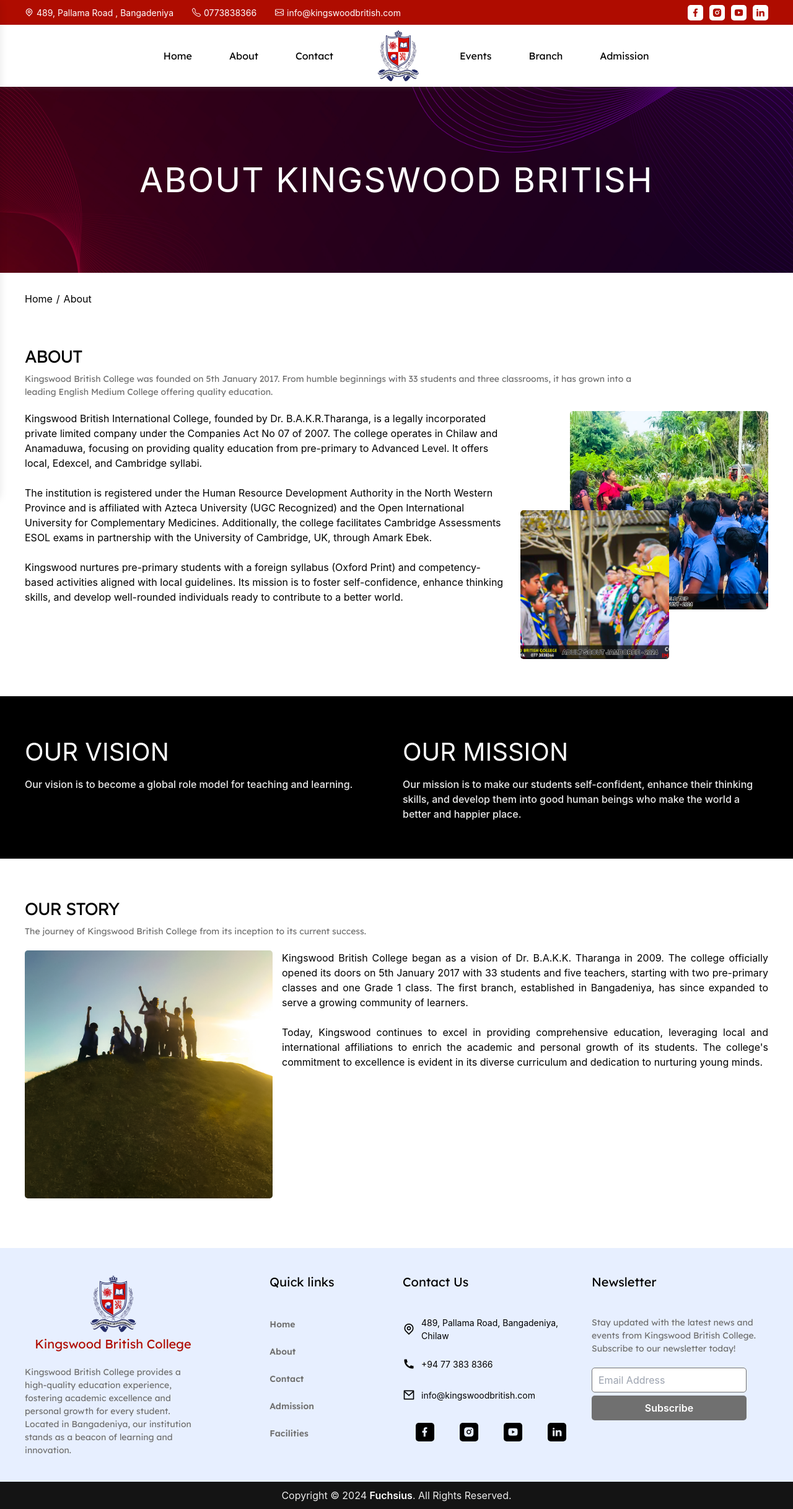
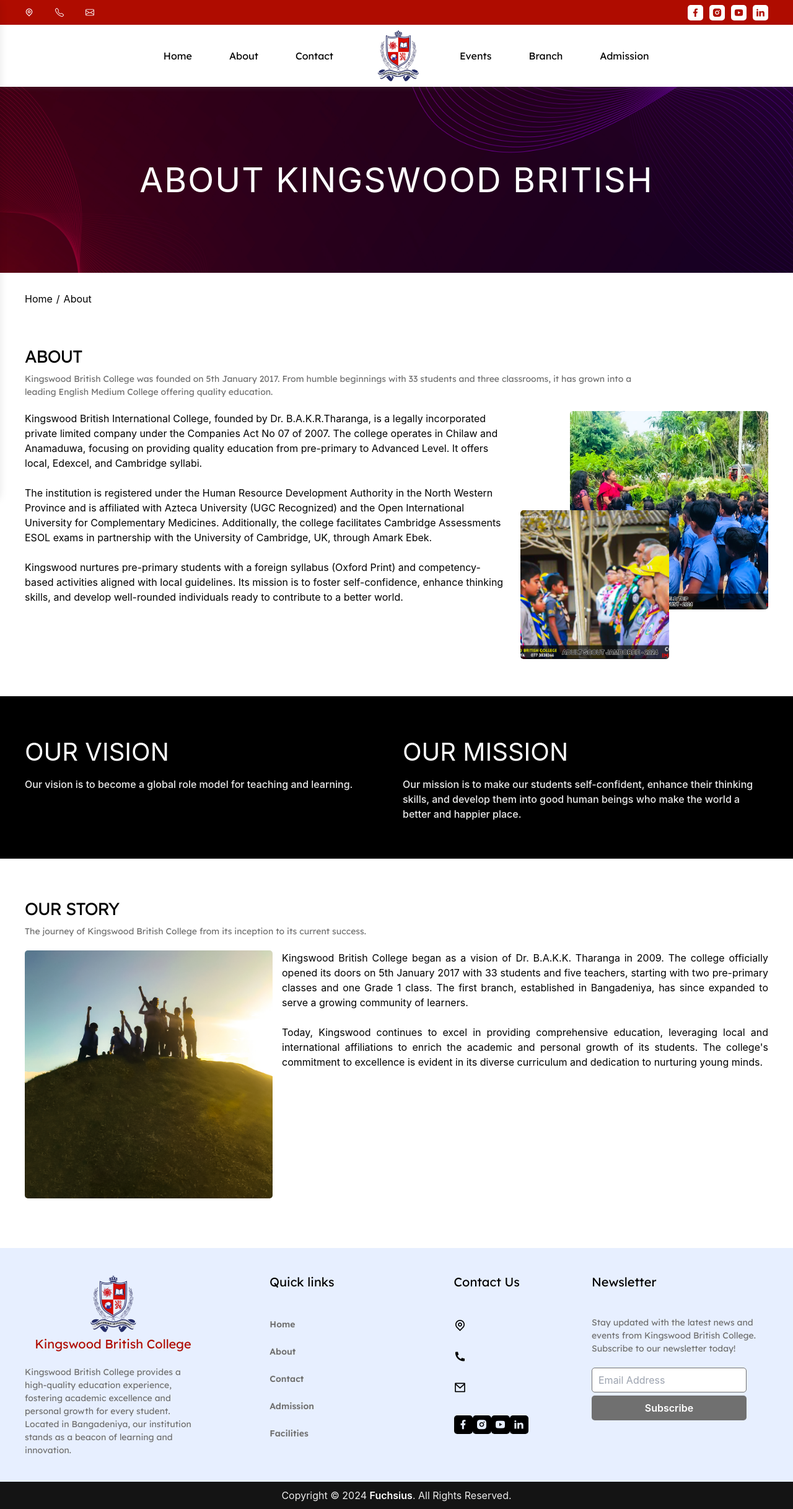
Before and after one commit to kalanadidulanga/kingswood, a React (Create React App) app: page /about in a window 1280 px wide. Shown: the whole page at 62% size. Built offline with nearby package versions, Linux system fonts and the light colour scheme; no server answers.

Commit message:
asdasdasd

```diff
--- a/src/components/commen/Footer.js
+++ b/src/components/commen/Footer.js
@@ -3,8 +3,13 @@
 import logo from "../../images/logo.png";
 
 import './Footer.css'
+import { useContact } from "../../libs/useContactStore";
+import { useSocial } from "../../libs/useSocialStore";
 
 export default function Footer() {
+    const { socialLinks } = useSocial();
+    const { contactDetails } = useContact();
+
     return (
         <>
             <footer className="">
@@ -48,27 +53,27 @@
                                 <h1 className="footer-title">Contact Us</h1>
                                 <div className="footer-contact-content">
                                     <i className="ri-map-pin-line"></i>
-                                    <h4>489, Pallama Road, Bangadeniya, Chilaw</h4>
+                                    <h4>{contactDetails.address}</h4>
                                 </div>
                                 <div className="footer-contact-content">
                                     <i className="ri-phone-fill"></i>
-                                    <h4>+94 77 383 8366</h4>
+                                    <h4>{contactDetails.contactNumber}</h4>
                                 </div>
                                 <div className="footer-contact-content">
                                     <i className="ri-mail-line"></i>
-                                    <h4>info@kingswoodbritish.com</h4>
+                                    <h4>{contactDetails.emailAddress}</h4>
                                 </div>
                                 <div className="footer-soical-media">
-                                    <a href="https://www.facebook.com/kingswood" target="_blank" rel="noopener noreferrer" >
+                                    <a href={socialLinks.facebook} target="_blank" rel="noopener noreferrer" >
                                         <i className="ri-facebook-fill "></i>
                                     </a>
-                                    <a href="https://www.instagram.com/kingswood" target="_blank" rel="noopener noreferrer">
+                                    <a href={socialLinks.instagram} target="_blank" rel="noopener noreferrer">
                                         <i className="ri-instagram-fill"></i>
                                     </a>
-                                    <a href="https://www.youtube.com/kingswood" target="_blank" rel="noopener noreferrer">
+                                    <a href={socialLinks.youtube} target="_blank" rel="noopener noreferrer">
                                         <i className="ri-youtube-fill"></i>
                                     </a>
-                                    <a href="https://www.linkedin.com/company/kingswood" target="_blank" rel="noopener noreferrer">
+                                    <a href={socialLinks.twitter} target="_blank" rel="noopener noreferrer">
                                         <i className="ri-linkedin-fill"></i>
                                     </a>
                                 </div>
--- a/src/components/commen/Header.js
+++ b/src/components/commen/Header.js
@@ -1,8 +1,11 @@
 import React from 'react'
 import { useSocial } from '../../libs/useSocialStore';
+import { useContact } from '../../libs/useContactStore';
 
 export default function Header() {
-    const { socialLinks, setSocialLinks } = useSocial();
+    const { socialLinks } = useSocial();
+    const { contactDetails } = useContact();
+
 
     return (
         <>
@@ -13,15 +16,15 @@
                             <ul>
                                 <li>
                                     <i class="ri-map-pin-line"></i>
-                                    <p>489, Pallama Road , Bangadeniya</p>
+                                    <p>{contactDetails.address}</p>
                                 </li>
                                 <li>
                                     <i class="bi bi-telephone"></i>
-                                    <p>0773838366</p>
+                                    <p>{contactDetails.contactNumber}</p>
                                 </li>
                                 <li>
                                     <i class="bi bi-envelope"></i>
-                                    <p>info@kingswoodbritish.com</p>
+                                    <p>{contactDetails.emailAddress}</p>
                                 </li>
                             </ul>
                         </div>
--- a/src/components/commen/Nav.js
+++ b/src/components/commen/Nav.js
@@ -8,6 +8,7 @@
 import useAxios from "../../hooks/useAxios";
 import toast from "react-hot-toast";
 import { useSocial } from "../../libs/useSocialStore";
+import { useContact } from "../../libs/useContactStore";
 
 export default function Nav() {
   const { fetch, loading } = useAxios();
@@ -15,6 +16,7 @@
   const [background, setBackground] = useState("");
 
   const { socialLinks, setSocialLinks } = useSocial();
+  const { contactDetails, setContactDetails } = useContact();
 
   const menuClick = () => {
     console.log("hello");
@@ -34,7 +36,7 @@
         method: "GET",
       });
       if (data.success) {
-        console.log(data.data);
+        // console.log(data.data);
         setSocialLinks(data.data);
       }
     } catch (error) {
@@ -50,7 +52,8 @@
         method: "GET",
       });
       if (data.success) {
-        console.log(data.data);
+        // console.log(data.data);
+        setContactDetails(data.data);
       }
     } catch (error) {
       console.error("Error fetching data:", error);
--- /dev/null
+++ b/src/libs/useContactStore.js
@@ -0,0 +1,13 @@
+import { create } from 'zustand'
+
+export const useContact = create((set) => ({
+    contactDetails: {
+        "id": 1,
+        "contactNumber": "",
+        "emailAddress": "",
+        "address": "",
+        "schoolLocation": "",
+        "updatedAt": ""
+    },
+    setContactDetails: (data) => set({ contactDetails: data })
+}))
```
